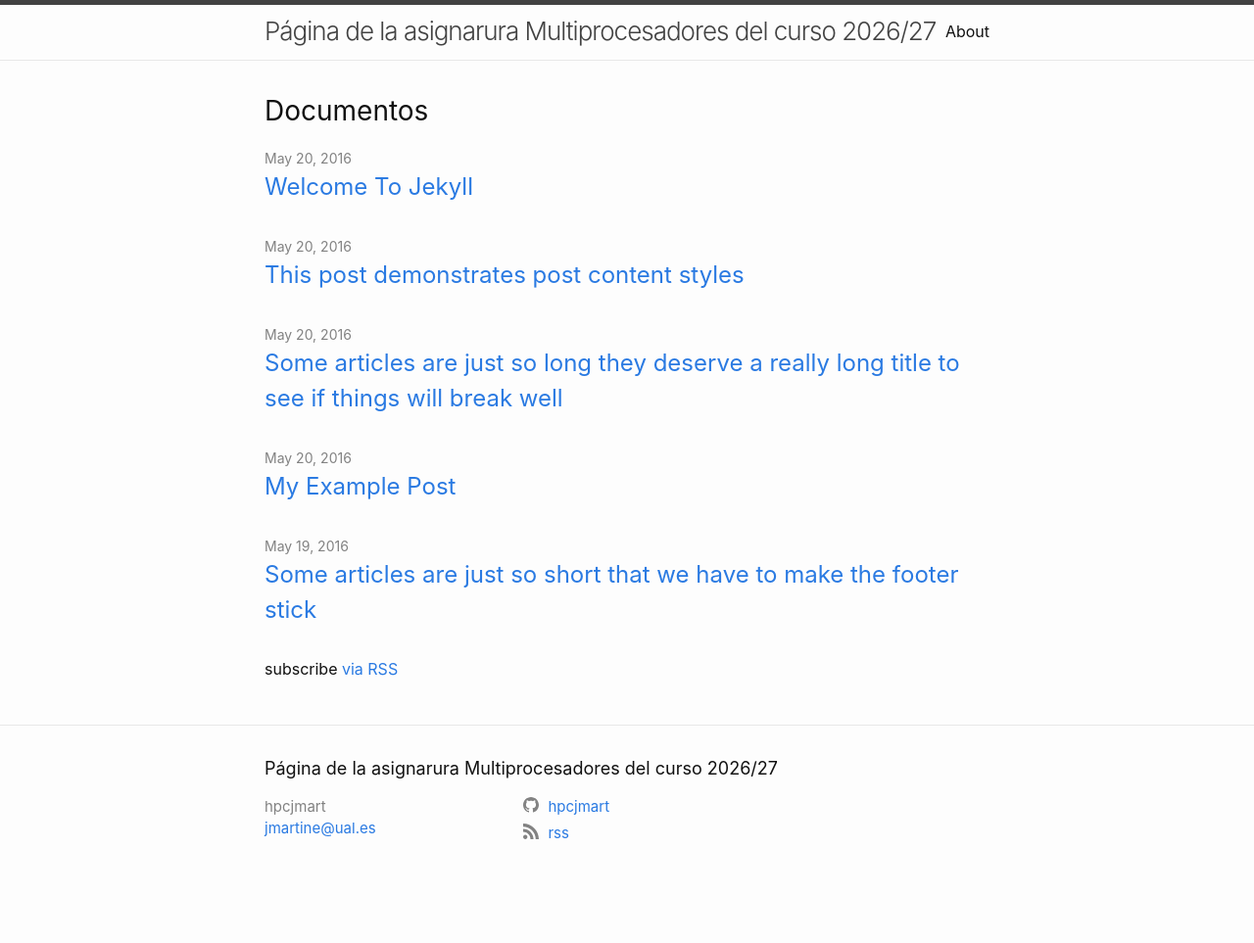
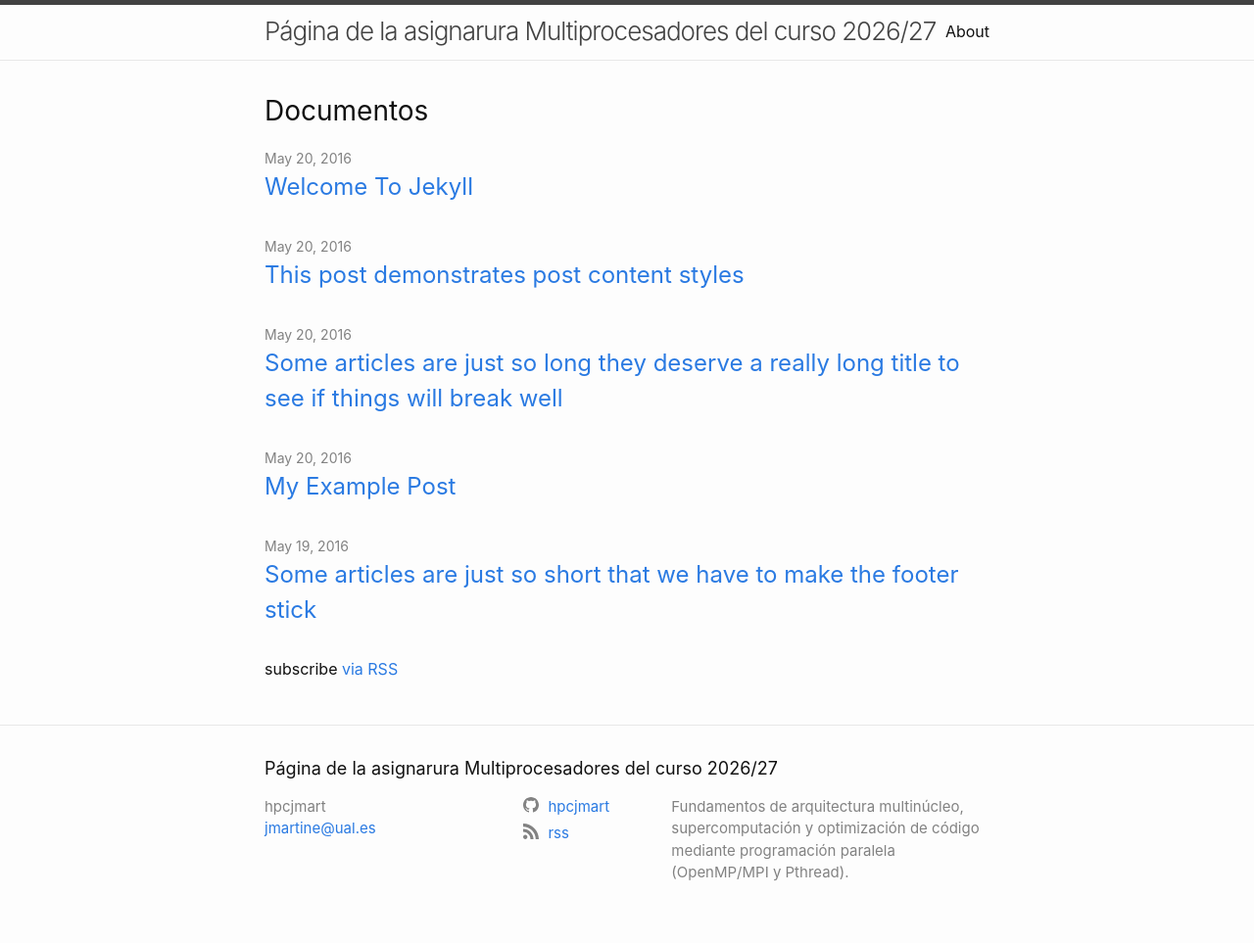
Before and after one commit to hpcjmart/multi2627, a Jekyll site: the page built from docs/index.md, in a window 1280 px wide. Shown: the whole page at 98% size. Built offline with Jekyll 4.4.1, drawn with Linux system fonts in a browser that asks for light colours; before the commit the page ends 923 px from its top, so only the background shows below that.

Commit message:
Modificado docs/_config.md

```diff
--- a/docs/_config.yml
+++ b/docs/_config.yml
@@ -2,6 +2,7 @@ title: Página de la asignarura Multiprocesadores del curso 2026/27
 author: hpcjmart
 email: jmartine@ual.es
 description: > # this means to ignore newlines until "twitter_username:"
+  Fundamentos de arquitectura multinúcleo, supercomputación y optimización de código mediante programación paralela (OpenMP/MPI y Pthread).
 
 
 # social links
```
